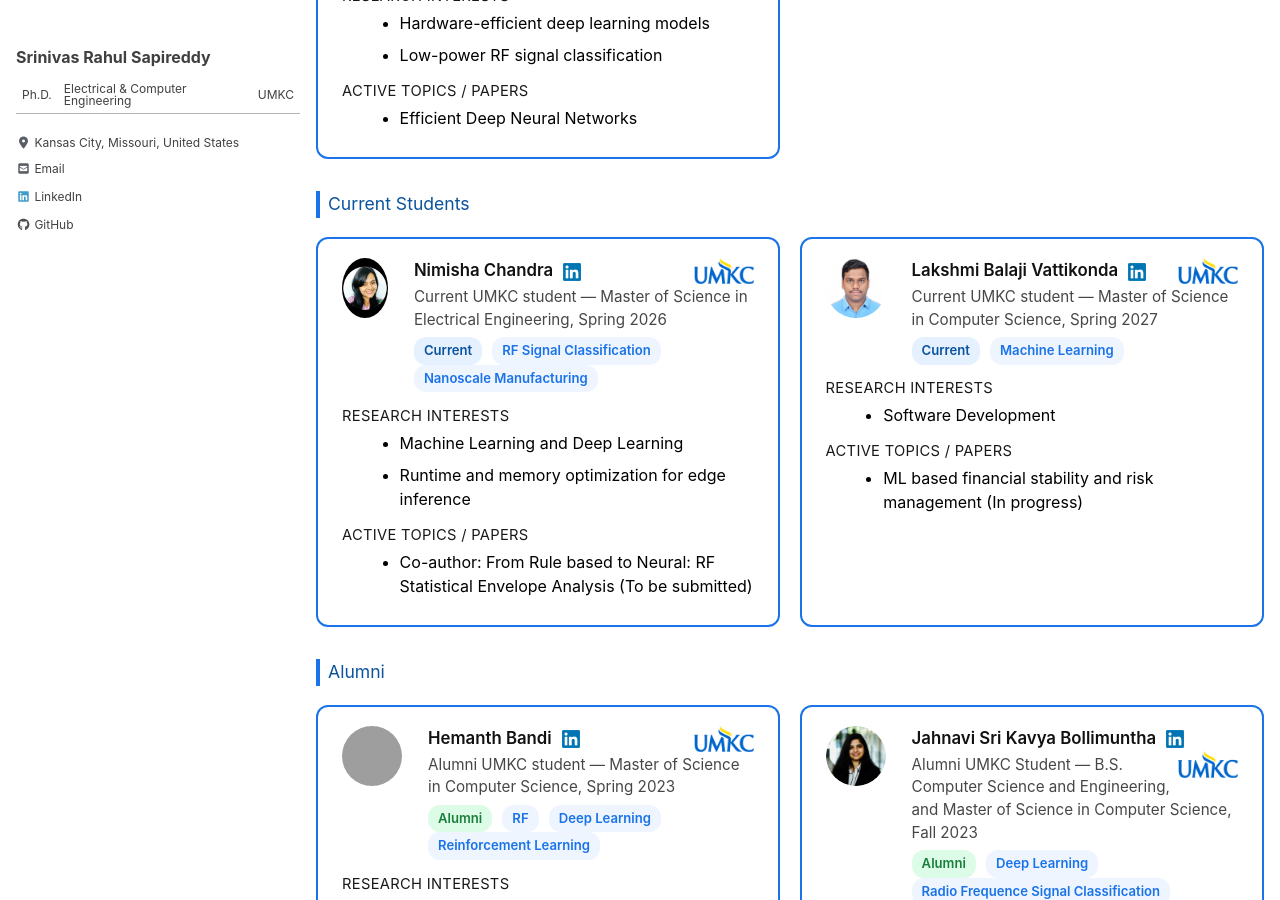
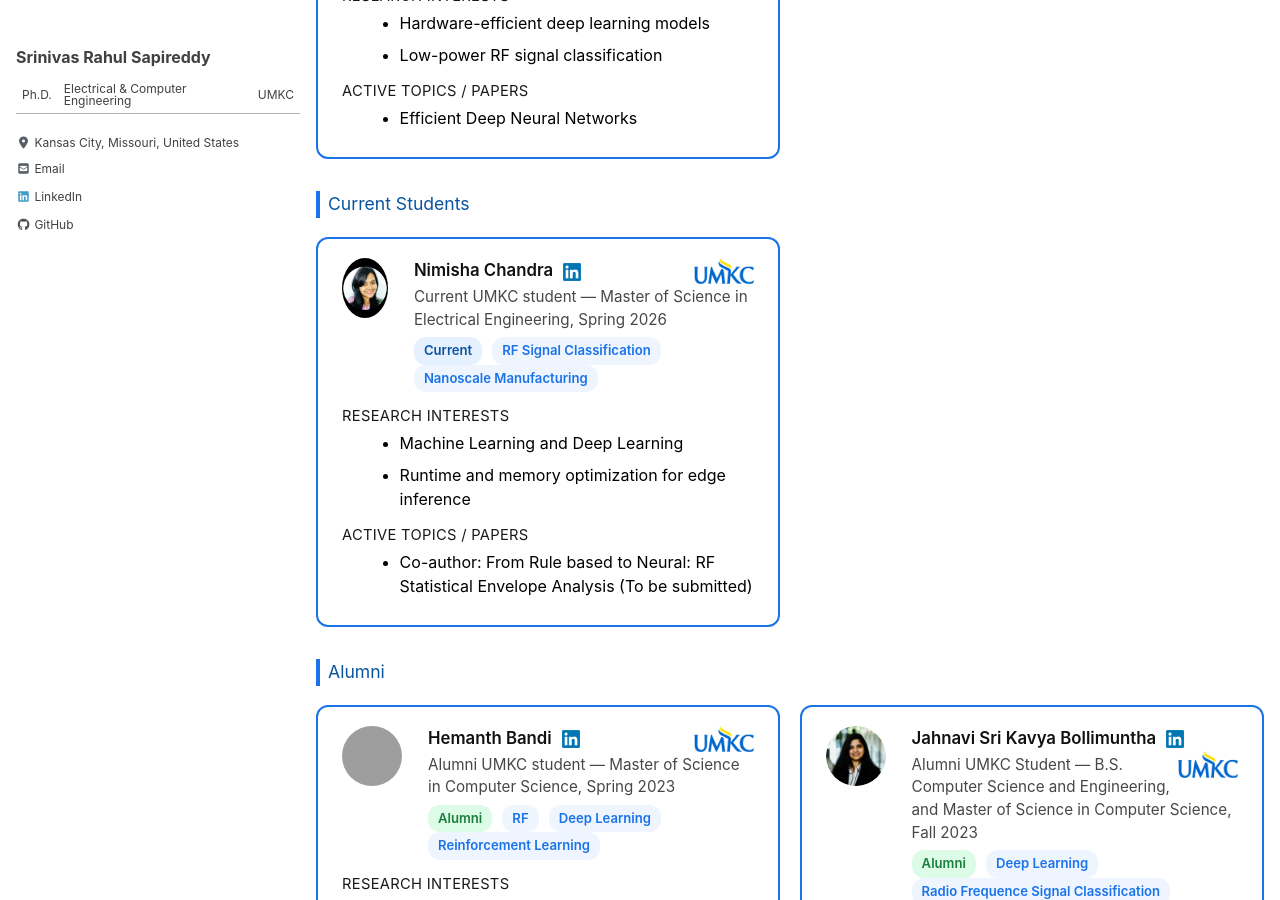
Before and after one commit to srsapireddy/srsapireddy.github.io, a Jekyll site: the page built from _pages/scholars.md, in a window 1280 px wide and 900 px high, scrolled down 427 px. Built offline with Jekyll 4.4.1, drawn with Linux system fonts in a browser that asks for light colours; cached includes are drawn as plain includes; nearby versions of some CDN libraries; grey boxes are pictures that could not be loaded.

Commit message:
Update scholars.md

```diff
--- a/_pages/scholars.md
+++ b/_pages/scholars.md
@@ -207,34 +207,6 @@ This page highlights scholars — both current UMKC students and alumni — who
     </ul>
   </div>
 
-    <!-- New Student -->
-  <div class="sch-card">
-    <div class="sch-header">
-      <img src="/images/balaji.jpeg" alt="New Student" class="sch-photo">
-      <div>
-        <div class="sch-name">Lakshmi Balaji Vattikonda
-          <a href="https://www.linkedin.com/in/lakshmibalajivattikonda/" target="_blank">
-            <img src="/images/linkedin.png" alt="LinkedIn" style="width:18px; height:18px; margin-left:6px; vertical-align:middle;">
-            <img src="/images/UMKC.png" alt="UMKC Logo" class="logo">
-          </a>
-        </div>
-        <div class="sch-sub">Current UMKC student — Master of Science in Computer Science, Spring 2027</div>
-        <div style="margin-top:0.35rem;">
-          <span class="badge current">Current</span>
-          <span class="badge tag">Machine Learning</span>
-        </div>
-      </div>
-    </div>
-    <div class="sch-sec">Research interests</div>
-    <ul class="sch-list">
-      <li>Software Development</li>
-    </ul>
-    <div class="sch-sec">Active topics / papers</div>
-    <ul class="sch-list">
-      <li>ML based financial stability and risk management (In progress)</li>
-    </ul>
-  </div>
-
 
 </div>
 
```
